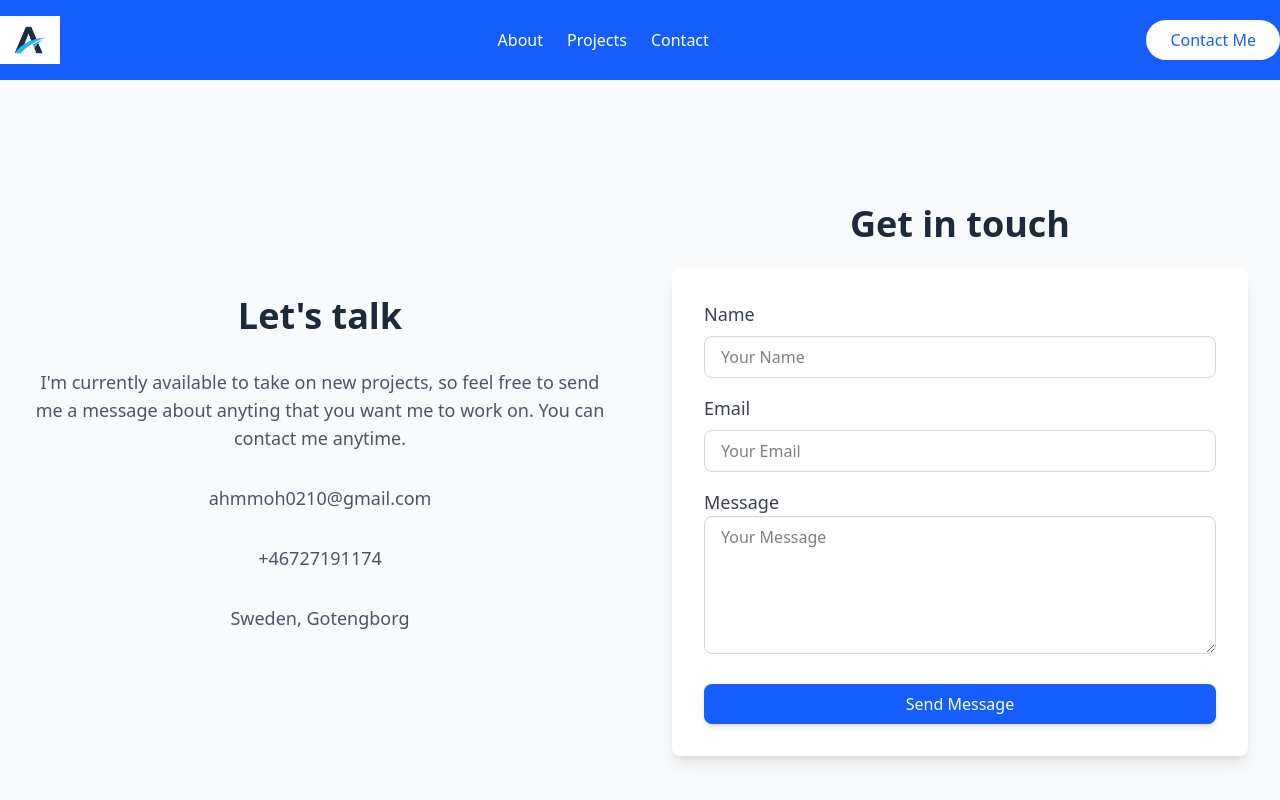
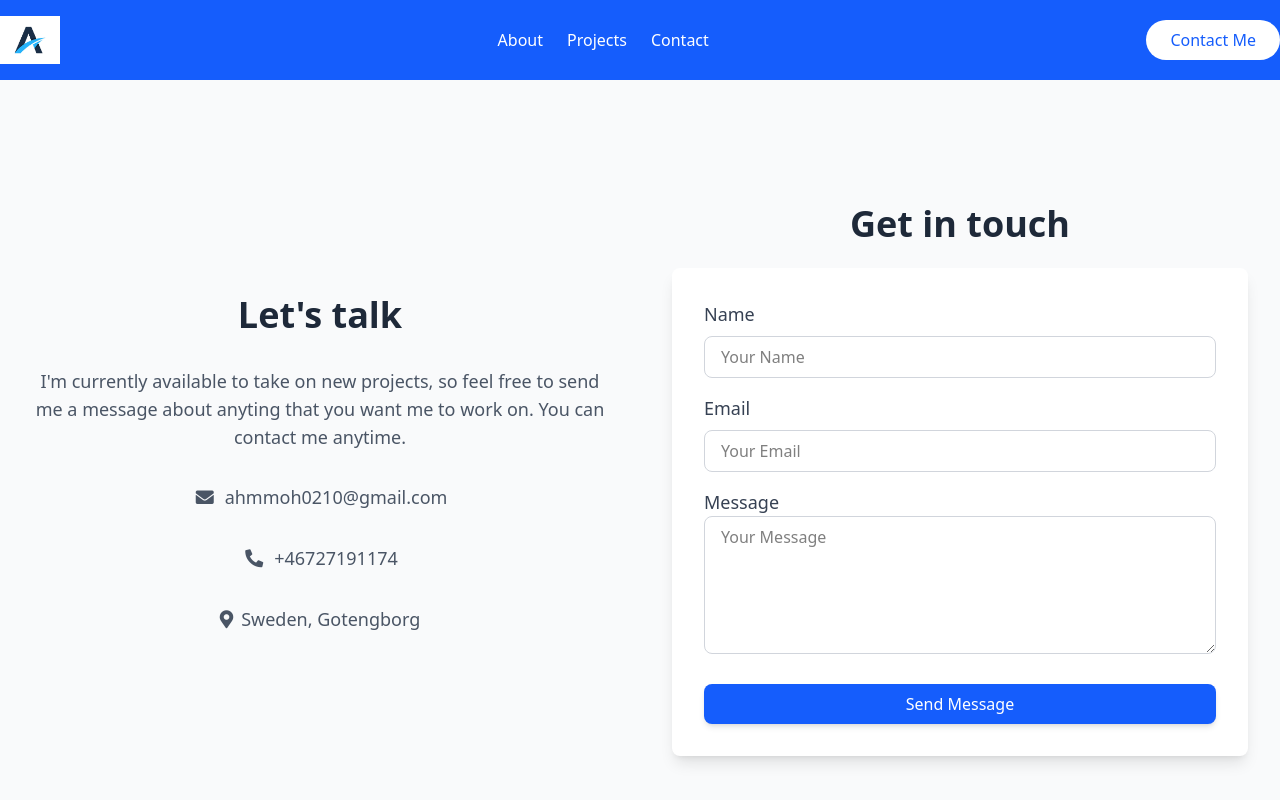
Before and after one commit to AM940210/My-Portfolio, a React (Vite) app: page /contact in a window 1280 px wide. Shown: the top 800 px of the page. Built offline with nearby package versions, Linux system fonts and the light colour scheme.

Commit message:
added some icons

```diff
--- a/index.html
+++ b/index.html
@@ -5,6 +5,7 @@
     <link rel="icon" type="image/svg+xml" href="/vite.svg" />
     <meta name="viewport" content="width=device-width, initial-scale=1.0" />
     <script src="https://unpkg.com/@tailwindcss/browser@4"></script>
+    <link rel="stylesheet" href="https://cdnjs.cloudflare.com/ajax/libs/font-awesome/5.15.3/css/all.min.css">
     <title>My Portfolio</title>
   </head>
   <body>
--- a/src/pages/Contact.tsx
+++ b/src/pages/Contact.tsx
@@ -7,9 +7,14 @@ const Contact: React.FC = () => {
         <h1 className="text-4xl font-semibold text-gray-800 mb-8">Let's talk</h1>
         <p className="text-lg text-gray-600 mb-8">I'm currently available to take on new projects, so feel free to send me a message about anyting that you want me to work on. You can contact me anytime.</p>
         <p className="text-lg text-gray-600 mb-8">
+        <i className="fas fa-envelope h-6 w-6 text-gray-600 mr-2"></i>
           ahmmoh0210@gmail.com</p>
-        <p className="text-lg text-gray-600 mb-8"><i></i> +46727191174</p>
-        <p className="text-lg text-gray-600"><i></i> Sweden, Gotengborg</p>
+        <p className="text-lg text-gray-600 mb-8">
+        <i className="fas fa-phone-alt h-6 w-6 text-gray-600 mr-2"></i>
+          +46727191174</p>
+        <p className="text-lg text-gray-600">
+        <span className="mr-2"><i className="fas fa-map-marker-alt"></i></span>
+          Sweden, Gotengborg</p>
       </div>
       <div className="w-full md:w-1/2">
         <h1 className="text-4xl font-semibold text-gray-800 mb-6">Get in touch</h1>
```
